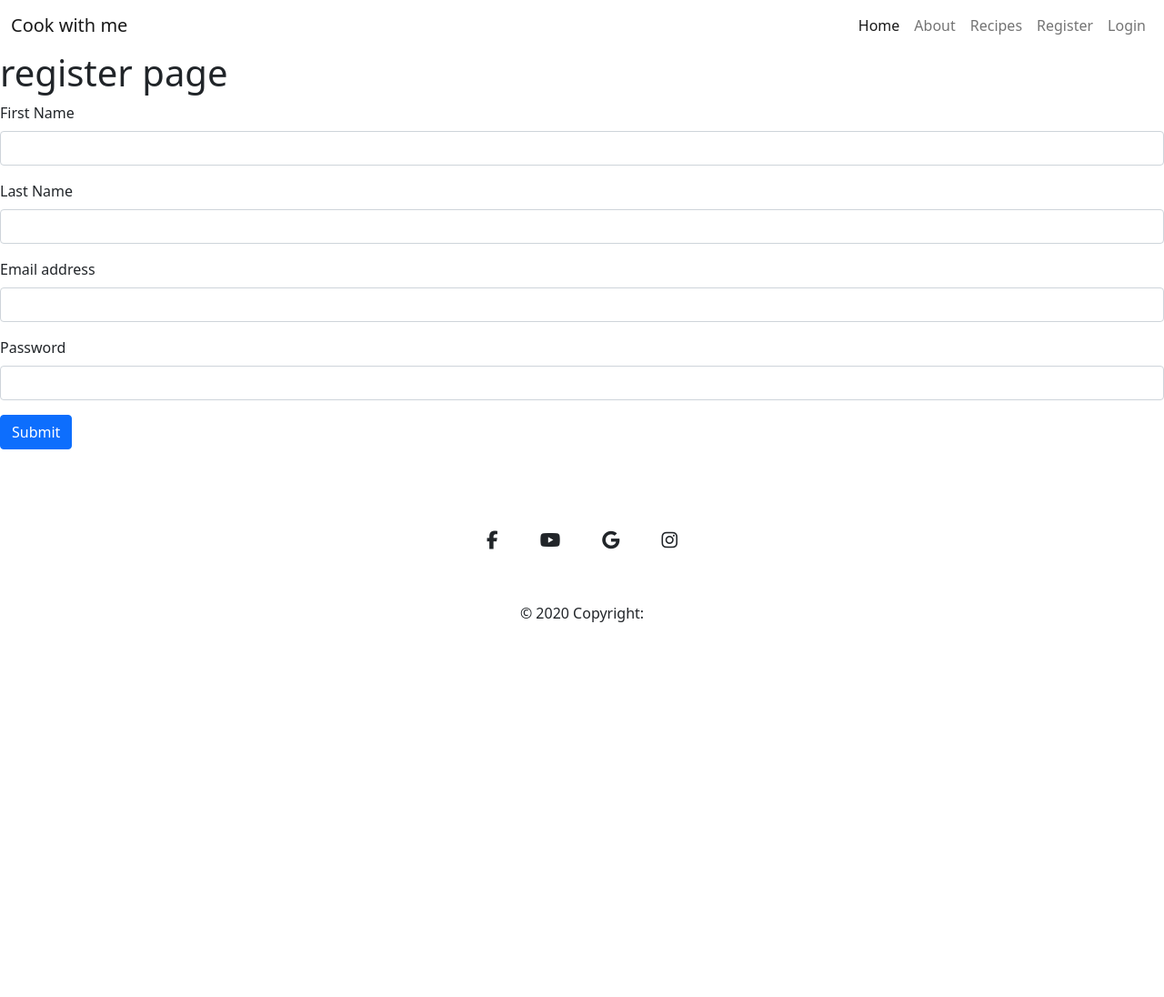
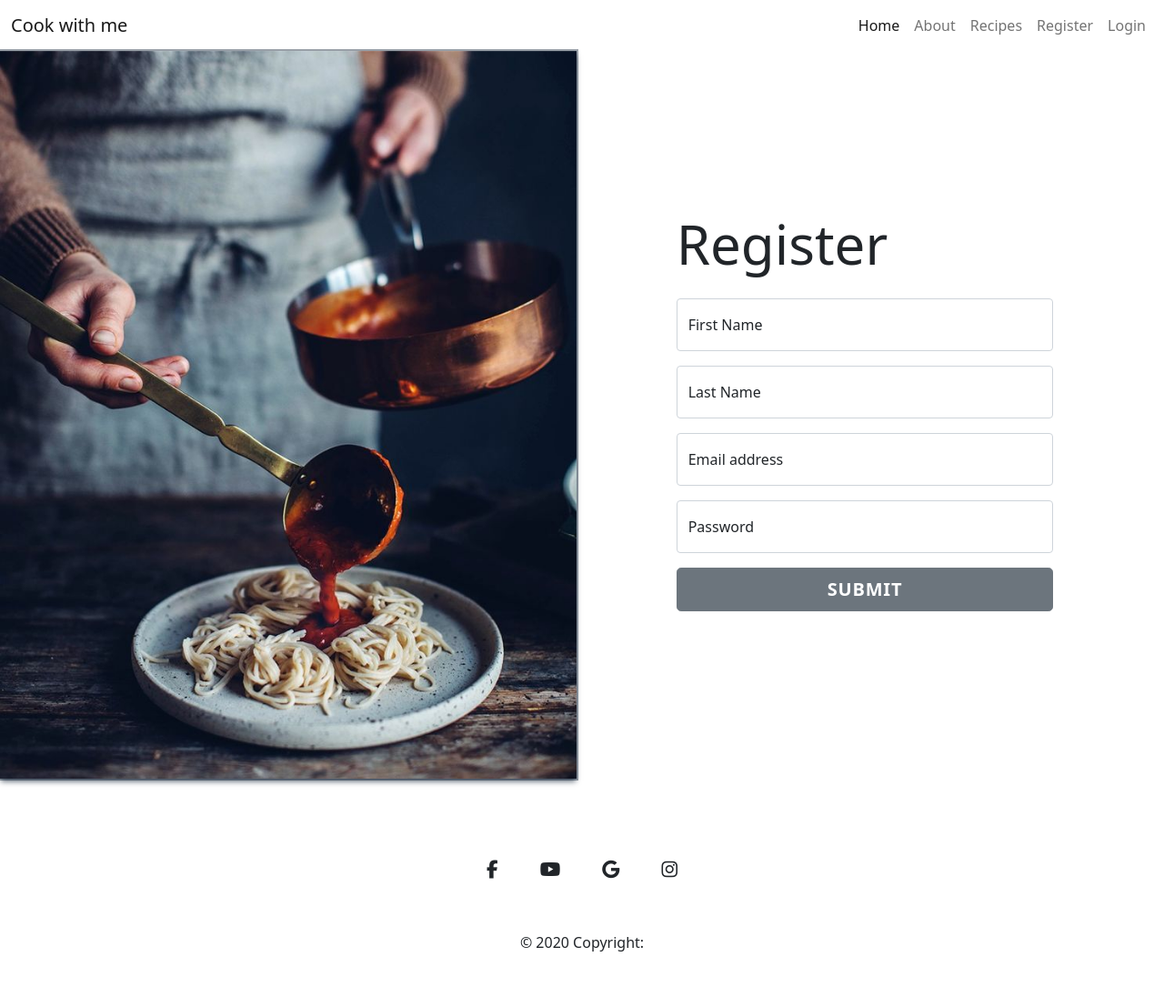
Before and after one commit to Godinhoweverson/cook-with-me, a Django app: page /register/ in a window 1280 px wide. Shown: the top 1096 px of the page at 91% size. Before the commit the page ends 684 px from the top, so only its background shows below. Run offline with Django 3.2, Linux system fonts and the light colour scheme; some libraries are stand-ins or nearby versions.

Commit message:
Add login and register forms with shared CSS styling

```diff
--- a/cook_with_me/static/css/style.css
+++ b/cook_with_me/static/css/style.css
@@ -13,14 +13,12 @@ body {
     height: auto;
 }
 
-.fonts {
-    font-family: 'Great Vibes', cursive;
-}
-
 /* Navbar */
 .logo{
     font-size: 10px;
 }
+
+/* First section */
 
 .title-container {
     min-height: 50vh;
@@ -34,11 +32,13 @@ text-align: center;
 
 .content-title h1{
     font-size: 150px;
+    font-family: 'Great Vibes', cursive;
 }
 .image-container{
     text-align: center;
 }
 
+/* This class name is used for both images in 'index.html' */
 .centered-image{
     display: block;
     margin-left: auto;
@@ -49,6 +49,7 @@ text-align: center;
     box-shadow: rgba(6, 24, 44, 0.4) 0px 0px 0px 2px, rgba(6, 24, 44, 0.65) 0px 4px 6px -1px, rgba(255, 255, 255, 0.08) 0px 1px 0px inset;
 }
 
+/* Second section */
 
 .container-about h2{
     text-align: center;
@@ -66,3 +67,33 @@ text-align: center;
     max-height: 400px;
     margin: 0 auto;
 }
+
+/* Login and register Form */
+
+.forms-heading {
+    font-size: 60px;
+    font-weight: 300;
+}
+
+.forms {
+    min-height: 100vh;
+}
+.register-image{
+    background: url("/static/images/register.jpeg");
+}
+
+.login-image{
+    background: url("/static/images/login.jpeg");
+}
+.bg-image{
+    background-size: cover;
+    background-position: center;
+    height: 100vh;
+    box-shadow: rgba(6, 24, 44, 0.4) 0px 0px 0px 2px, rgba(6, 24, 44, 0.65) 0px 4px 6px -1px, rgba(255, 255, 255, 0.08) 0px 1px 0px inset;
+}
+
+.btn-forms {
+    font-size: 0.9rem;
+    letter-spacing: 0.05rem;
+    padding: 0.75rem 1rem;
+}
--- a/cook_with_me/templates/index.html
+++ b/cook_with_me/templates/index.html
@@ -9,7 +9,7 @@
             <img class="centered-image" src="{% static 'images/title-image.jpg'%}" alt="" class="centered-image">
         </div>
         <div class="col-lg-6 col-12 content-title">
-            <H1 class="fonts">Cook with me</H1>
+            <H1>Cook with me</H1>
             <p>By Godinho</p>
         </div>
 
--- a/cook_with_me/templates/register.html
+++ b/cook_with_me/templates/register.html
@@ -3,24 +3,46 @@
 {% block title %}Cook with me{% endblock %}
 
 {% block content %}
-<h1>register page</h1>
-<form>
-    <div class="mb-3">
-        <label for="Name" class="form-label">First Name</label>
-        <input type="Name" class="form-control" id="Name" aria-describedby="Name">
-      </div>
-      <div class="mb-3">
-        <label for="lastname" class="form-label">Last Name</label>
-        <input type="name" class="form-control" id="lastname" aria-describedby="lastname">
-      </div>
-    <div class="mb-3">
-      <label for="exampleInputEmail1" class="form-label">Email address</label>
-      <input type="email" class="form-control" id="exampleInputEmail1" aria-describedby="emailHelp">
+
+<div class="container-fluid ps-md-0">
+    <div class="row g-0">
+        <div class="d-none d-md-flex col-md-4 col-lg-6 register-image bg-image"></div>
+        <div class="col-md-8 col-lg-6">
+            <div class="forms d-flex align-items-center py-5">
+                <div class="container">
+                    <div class="row">
+                        <div class="col-md-9 col-lg-8 mx-auto">
+                            <h3 class="forms-heading mb-4">Register</h3>
+<!-- Register form -->
+                            <form>
+                                <div class="form-floating mb-3">
+                                    <input type="name" class="form-control" id="floatingName" placeholder="Name">
+                                    <label for="floatingName" class="form-label">First Name</label>
+                                </div>
+                                <div class="form-floating mb-3">
+                                    <input type="name" class="form-control" id="floatingName" placeholder="Lastname">
+                                    <label for="floatingName" class="form-label">Last Name</label>
+                                </div>
+                                <div class="form-floating mb-3">
+                                    <input type="email" class="form-control" id="floatingInput" placeholder="name@example.com">
+                                    <label for="floatingInput">Email address</label>
+                                </div>
+                                <div class="form-floating mb-3">
+                                    <input type="password" class="form-control" id="floatingPassword" placeholder="Password">
+                                    <label for="floatingPassword">Password</label>
+                                </div>
+                                <div class="d-grid">
+                                    <button class="btn btn-lg btn-secondary btn-forms text-uppercase fw-bold mb-2" type="submit">Submit</button>
+
+                                </div>
+
+                            </form>
+                        </div>
+                    </div>
+                </div>
+            </div>
+        </div>
     </div>
-    <div class="mb-3">
-      <label for="exampleInputPassword1" class="form-label">Password</label>
-      <input type="password" class="form-control" id="exampleInputPassword1">
-    </div>
-    <button type="submit" class="btn btn-primary">Submit</button>
-  </form>
+</div>
+
 {% endblock %}
```
Also changed, not shown: cook_with_me/templates/login.html (+32 -10 lines), cook_with_me/static/images/login.jpeg (added), cook_with_me/static/images/register.jpeg (added).
